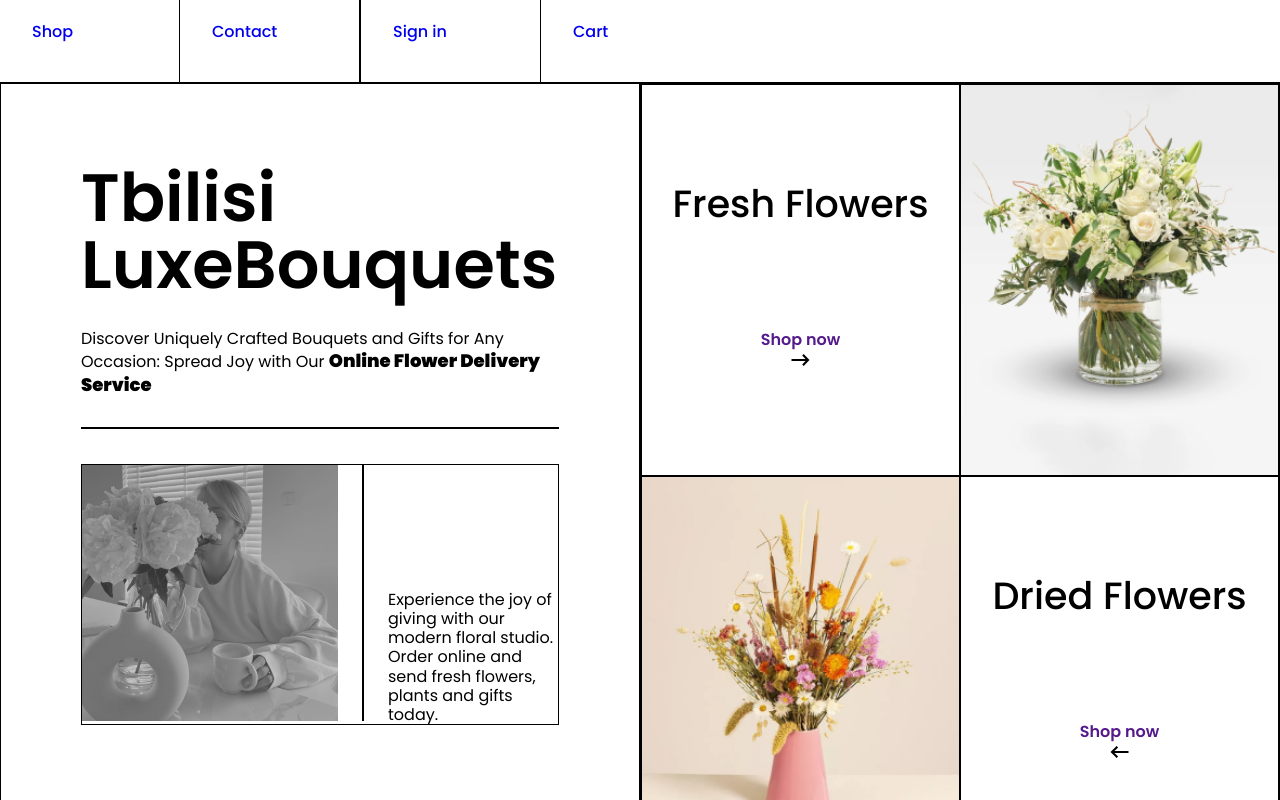
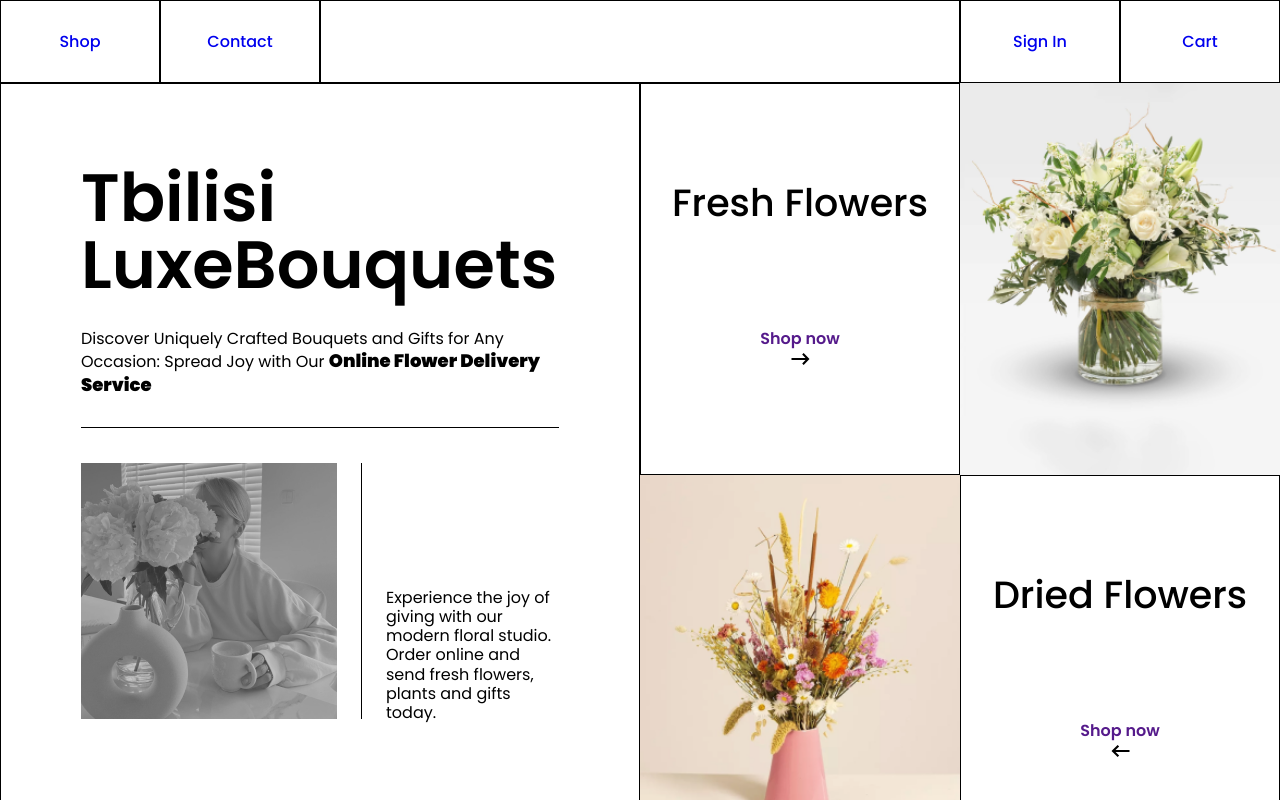
Before and after one commit to anasulakauri/final, a plain HTML site: page index.html in a window 1280 px wide. Shown: the top 800 px of the page. Drawn offline with Linux system fonts and the light colour scheme.

Commit message:
design done

```diff
--- a/css/style.css
+++ b/css/style.css
@@ -40,13 +40,16 @@
 }
 .image2-div {
     max-width: 100%;
-    height: 642px;
+    height: auto;
     overflow: hidden;
 }
 .image2 {
     width: 100%;
     height: 100%;
     display: block;
+    position: absolute;
+    top: 0;
+    left: 0;
     object-fit: cover;
 }
 
@@ -109,57 +112,27 @@
 
 /* header */
 
-.header-wrapper {
-    /* display: flex;
-    align-items: center; */
+.container {
     display: grid;
-    grid-template-columns: repeat(auto-fit, minmax(100px, 1fr));
+    grid-template-columns: 1fr 1fr 4fr 1fr 1fr;
+    height: 83px;
 }
-.header {
-    display: flex;
-    height: 83px;
-    width: 100%;
-    border-style: none none solid none;
-    border-width: 1px;
-}
-.navigation {
-    display: flex;
-
-}
-.nav-left {
-    display: flex;
-    justify-self: left;
-}
-.nav-middle {
-
-}
-.nav-right {
-    display: flex;
-    /* transform: translate(200%); */
-}
-.header-box1 {
-    width: 180px;
-    align-items: center;
-    border-style: none solid none none;
-    border-width: 1px;
-    padding: 24px 32px 24px 32px;
-}
-.header-box2 {
-    width: 180px;
-    align-items: center;
-    border-style: none none none solid;
-    border-width: 1px;
-    padding: 24px 32px 24px 32px;
+.container div {
+    border: 1px solid black;
+    align-content: center;
+    text-align: center;
 }
 
-/* test */
+
+/* section1 */
 
 .section1-grid-container {
     display: grid;
     grid-template-columns: 1fr 1fr;
-    grid-template-rows: minmax(720px) minmax(1080px);
 }
-.section1-grid-container div {
+.left-block,
+.right-bottom,
+.title-box {
     border: 1px solid black;
 }
 .right-top,
@@ -167,11 +140,13 @@
     display: grid;
     grid-template-columns: 1fr 1fr;
 }
+
+/* left block */
 .left-block {
     padding: 80px;
 }
 .line-horizontal {
-    max-width: 560px;
+    max-width: 700px;
     width: 100%;
     height: 1px;
     background-color: black;
@@ -185,106 +160,28 @@
     height: 256px;
     margin-left: 24px;
 }
+
+/* right blocks */
 .title-box {
     padding: 100px 0;
     text-align: center;
 }
 
-/* section1 */
-
-/* .section1-grid-container {
-    display: grid;
-    grid-template-columns: auto auto;
-}
-.section1-grid-box {
-    font-size: 30px;
-    text-align: center;
-    display: grid;
-    grid-template-columns: auto auto;
-    position: relative;
-    top: 0;
-    left: 0;
-}
-.section1-grid-box::after {
-    content: "";
-    background-color: black;
-    position: absolute;
-    width: 100%;
-    height: 1px;
-}
-.section1-grid-box::before {
-    content: "";
-    background-color: black;
-    position: absolute;
-    width: 1px;
-    height: 100%;
-}
-
-.left-block1 {
-    height: 720px;
-    max-width: 720px;
-    width: 100%;
-    padding: 80px;
-}
-.line-horizontal {
-    max-width: 560px;
-    width: 100%;
-    height: 1px;
-    background-color: black;
-    margin: 30px 0 35px 0;
-}
-.left-block-div2 {
-    display: flex;
-}
-.line-vertical {
-    border-left: 1px solid;
-    height: 256px;
-    margin-left: 24px;
-}
-.title-box {
-    padding: 157px 20px;
-    font-size: 30px;
-    text-align: center;
-    height: 360px;
-    max-width: 360px;
-    width: 100%;
-    border: 1px solid black;
-} */
 
 /* section2 */
 
 .section2-grid-container {
     display: grid;
-    grid-template-columns: repeat(auto-fit, minmax(100px, 1fr));
+    grid-template-columns: 1fr 1fr;
+    grid-template-rows: minmax(720px);
 }
 .section2-grid-box {
-    height: 600px;
-    max-width: 720px;
-    width: 100%;
     border: 1px solid black;
     padding: 80px;
-    /* position: relative;
-    top: 0;
-    left: 0; */
 }
 .LuxeBouquets-h3 {
     margin-top: 24px;
 }
-
-/* .section2-grid-box::after {
-    content: "";
-    background-color: black;
-    position: absolute;
-    width: 100%;
-    height: 1px;
-}
-.section2-grid-box::before {
-    content: "";
-    background-color: black;
-    position: absolute;
-    width: 1px;
-    height: 100%;
-} */
 
 
 
@@ -332,11 +229,11 @@
 
 .s3-left-grid {
     display: grid;
-    grid-template-columns: repeat(auto-fit, minmax(100px, 1fr));
+    grid-template-columns: 1fr 1fr;
 }
 .s3-title-box {
     border: 1px solid black;
-    padding: 16px;
+    padding: 60px 0;
     text-align: center;
     align-content: center;
 }
@@ -383,7 +280,7 @@
 
 .section5-grid-container {
     display: grid;
-    grid-template-columns: repeat(auto-fit, minmax(100px, 1fr));;
+    grid-template-columns: 1fr 1fr;
 }
 .s5-grid-box {
     padding: 204px 80px;
--- a/index.html
+++ b/index.html
@@ -15,33 +15,28 @@
   </head>
   <body>
     <!-- header -->
-    <header class="header-wrapper">
-      <div class="header">
-        <nav class="navigation">
-          <div class="nav-left">
-            <div class="text-medium16 header-box1">
-              <a href="index.html">Shop</a>
+    <header>
+      <div class="container">
+        <div>
+          <a class="text-medium16" href="index.html">Shop</a>
         </div>
-            <div class="text-medium16 header-box1">
-              <a href="index.html">Contact</a>
+        <div>
+          <a class="text-medium16" href="index.html">Contact</a>
         </div>
+        <div></div>
+        <div>
+          <a class="text-medium16" href="index.html">Sign In</a>
         </div>
-          <div class="nav-middle"></div>
-          <div class="nav-right">
-            <div class="text-medium16 header-box2">
-              <a href="index.html">Sign in</a>
+        <div>
+          <a class="text-medium16" href="index.html">Cart</a>
         </div>
-            <div class="text-medium16 header-box2">
-              <a href="index.html">Cart</a>
-            </div>
-          </div>
-        </nav>
       </div>
     </header>
     <main>
       <!-- section1 -->
       <section>
         <div class="section1-grid-container">
+          <!-- left block -->
           <div class="left-block">
             <h1 class="heading1">Tbilisi LuxeBouquets</h1>
               <p class="text-regular18 text1">
@@ -69,6 +64,7 @@
                 </p>
               </div>
           </div>
+          <!-- right top bloxk -->
           <div class="right-top">
             <div class="title-box">
               <h4 class="heading4">Fresh Flowers</h4>
@@ -128,6 +124,7 @@
             </div>
           </div>
           <div></div>
+          <!-- right bottom block -->
           <div class="right-bottom">
             <div class="title-box">
               <h4 class="heading4">Live Plants</h4>
@@ -282,34 +279,13 @@
               </div>
             </div>
           </div>
-          <div>
-            <!-- right section top -->
-            <div class="image2-div">
+          <!-- right section -->
+          <div class="image1-div">
             <picture>
-                <source
-                  media="(min-width:769px)"
-                  srcset="images/1440-image3.png"
-                />
-                <source
-                  media="(min-width:376px)"
-                  srcset="images/768-image3.png"
-                />
-                <img class="image2" src="images/375-image3.png" alt="flowers" />
+              <source media="(min-width:769px)" srcset="images/1440-image3.png" />
+              <source media="(min-width:376px)" srcset="images/768-image3.png" />
+              <img class="image1" src="images/375-image3.png" alt="flowers" />
             </picture>
-            </div>
-            <!-- right section bottom -->
-            <div class="section3-grid-container">
-              <div class="s3-title-box heading5">Follow Us</div>
-              <div class="s3-icons-box">
-                <div class="s3-icons">
-                  <img src="images/Instagram.svg" alt="instagram-logo" />
-                  <img src="images/Pinterest.svg" alt="pinterest-logo" />
-                  <img src="images/Facebook.svg" alt="facebook-logo" />
-                  <img src="images/Telegram.svg" alt="telegram-logo" />
-                  <img src="images/Twitter.svg" alt="twitter-logo" />
-                </div>
-              </div>
-            </div>
           </div>
         </div>
       </section>
```
Lines whose indentation alone changed are shown as unchanged.
